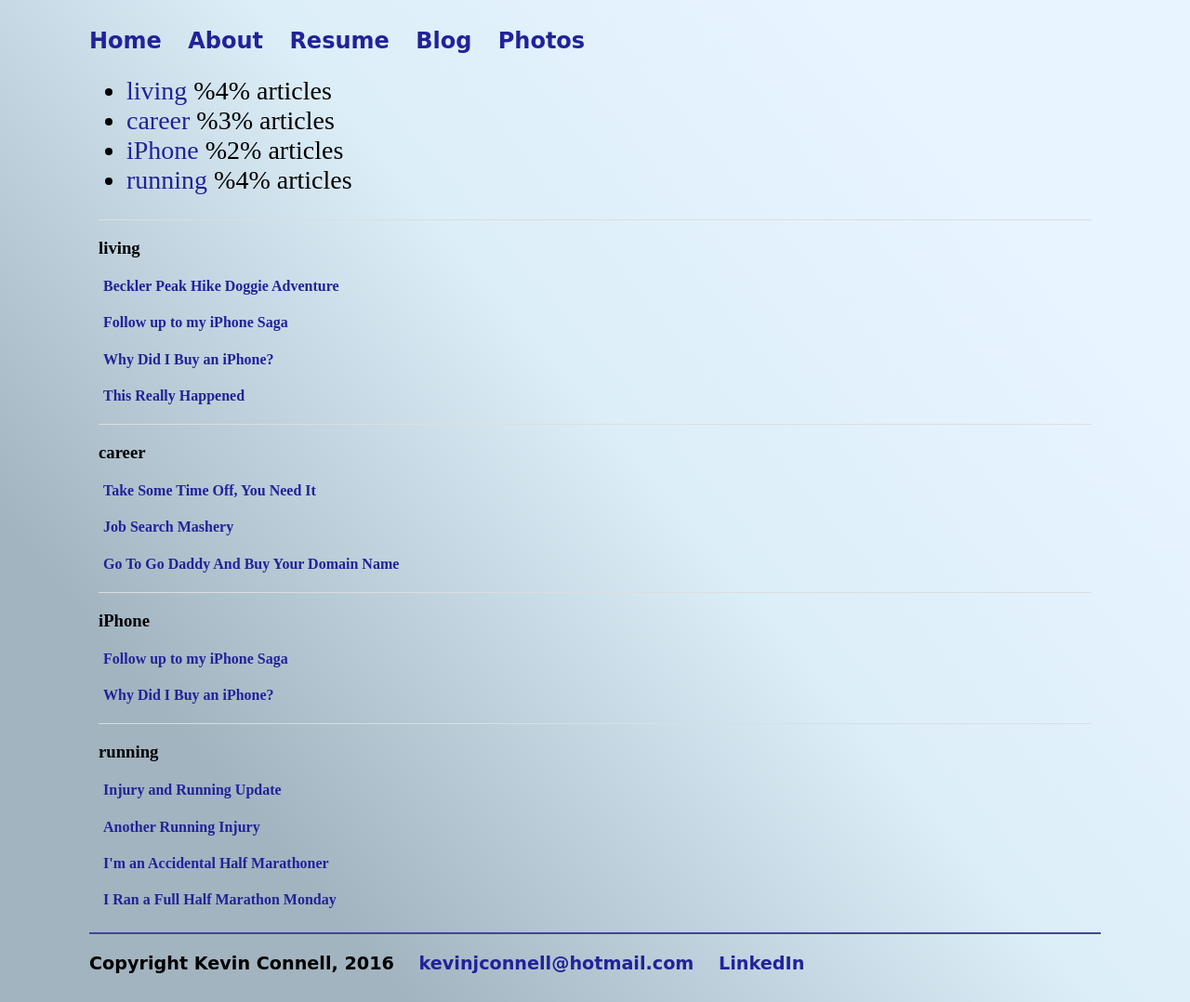
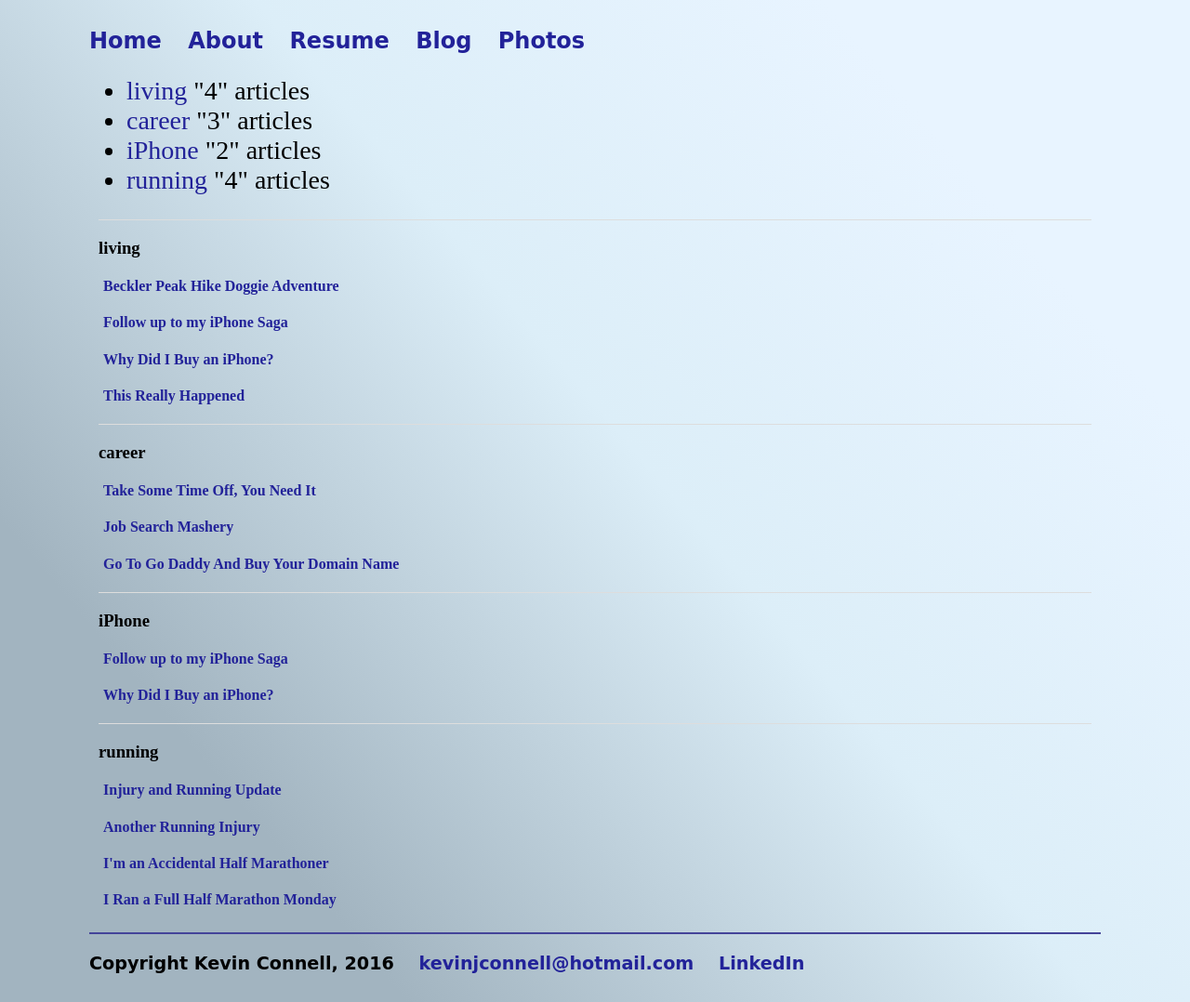
Before and after one commit to mo4dawg/mo4dawg.github.io, a Jekyll site: the page built from tags.html, in a window 1280 px wide. Shown: the whole page at 93% size. Built offline with Jekyll 4.4.1, drawn with Linux system fonts in a browser that asks for light colours.

Commit message:
Update tags.html

```diff
--- a/tags.html
+++ b/tags.html
@@ -9,7 +9,7 @@
     <a href="#{{ tag | first | slugize }}">
       {{ tag | first }}
     </a>
-    <font size = "small"> %{{ tag | last | size }}% articles </font>
+    <font size = "small"> "{{ tag | last | size }}" articles </font>
   </li>
 {% endfor %}
 </ul>
```
